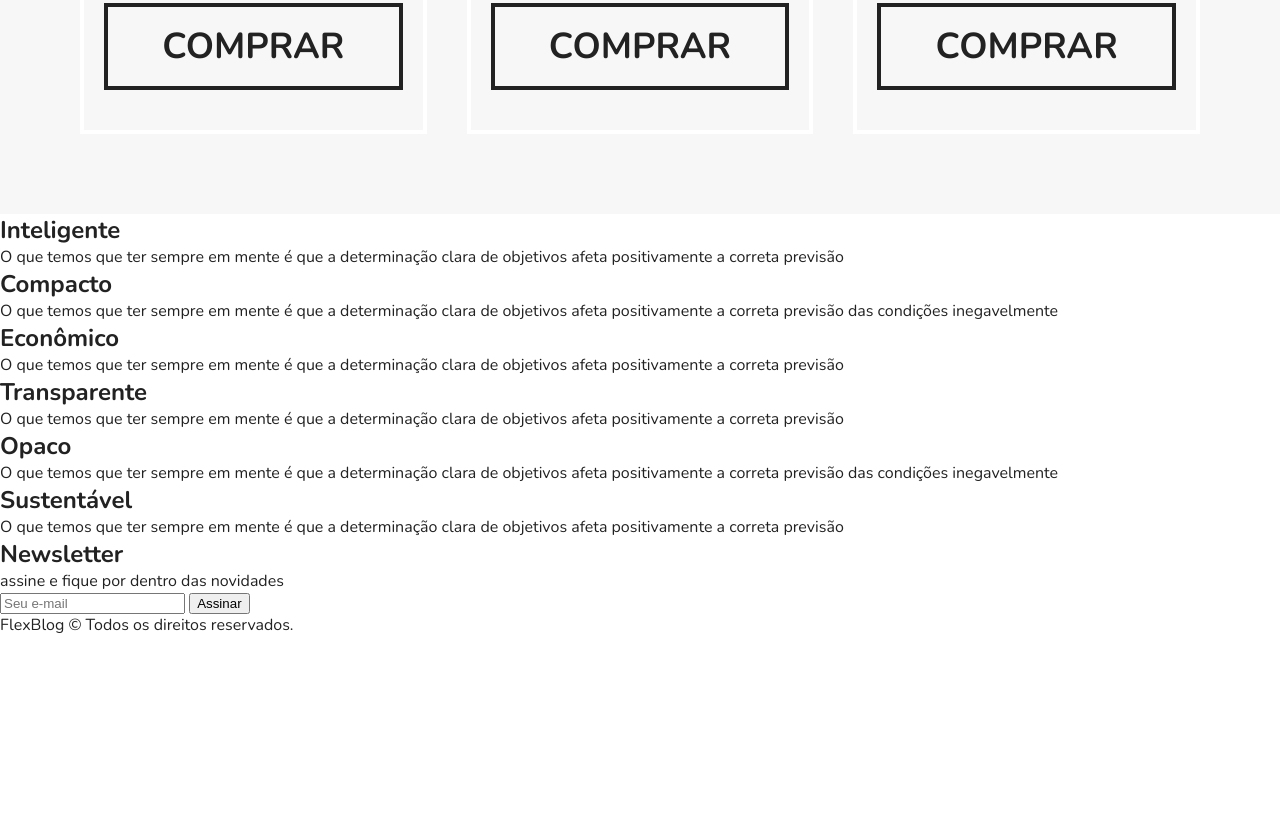
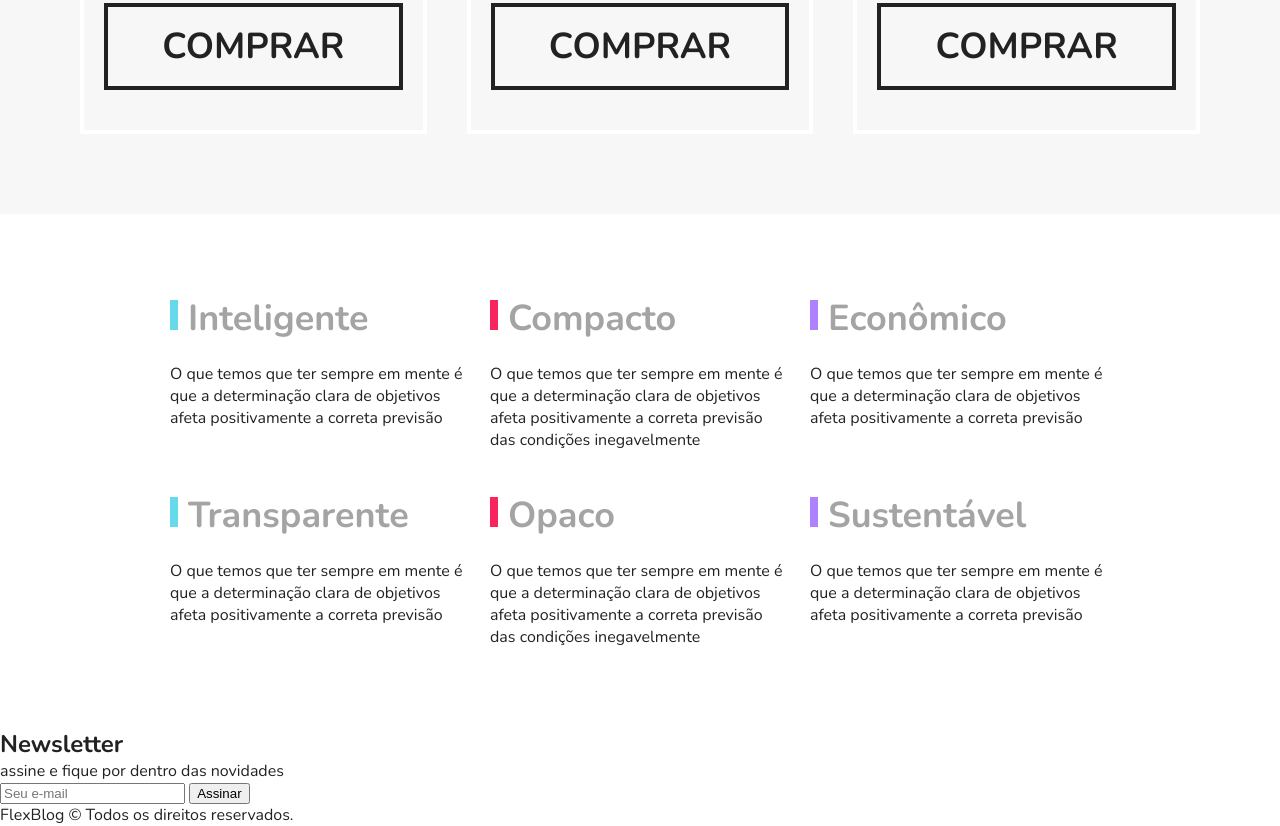
Before and after one commit to VictorLoures/flexblog, a plain HTML site: page index.html in a window 1280 px wide. Shown: the part 2327-3153 px from the top of the page. Before the commit the page ends 2963 px from the top, so only its background shows below. Drawn offline with nearby package versions, Linux system fonts and the light colour scheme.

Commit message:
parte de qualidade

```diff
--- a/css/style.css
+++ b/css/style.css
@@ -251,6 +251,44 @@ img {
   text-align: center;
 }
 
+.qualidade {
+  display: flex;
+  flex-wrap: wrap;
+  max-width: 960px;
+  margin: 60px auto;
+}
+
+.qualidade-item {
+  flex: 1 1 300px;
+  margin: 20px 10px;
+}
+
+.qualidade-item h2 {
+  font-size: 2.25rem;
+  color: #a4a4a4;
+  margin-bottom: 20px;
+}
+
+.qualidade-item h2::before {
+  content: "";
+  display: inline-block;
+  width: 8px;
+  height: 30px;
+  margin-right: 10px;
+}
+
+.qualidade-item:nth-last-of-type(3n + 1) h2::before {
+  background: #ae81ff;
+}
+
+.qualidade-item:nth-last-of-type(3n + 2) h2::before {
+  background: #f9265e;
+}
+
+.qualidade-item:nth-last-of-type(3n + 3) h2::before {
+  background: #66d9eb;
+}
+
 @media (max-width: 800px) {
   .preco {
     padding-left: 10px;
```
